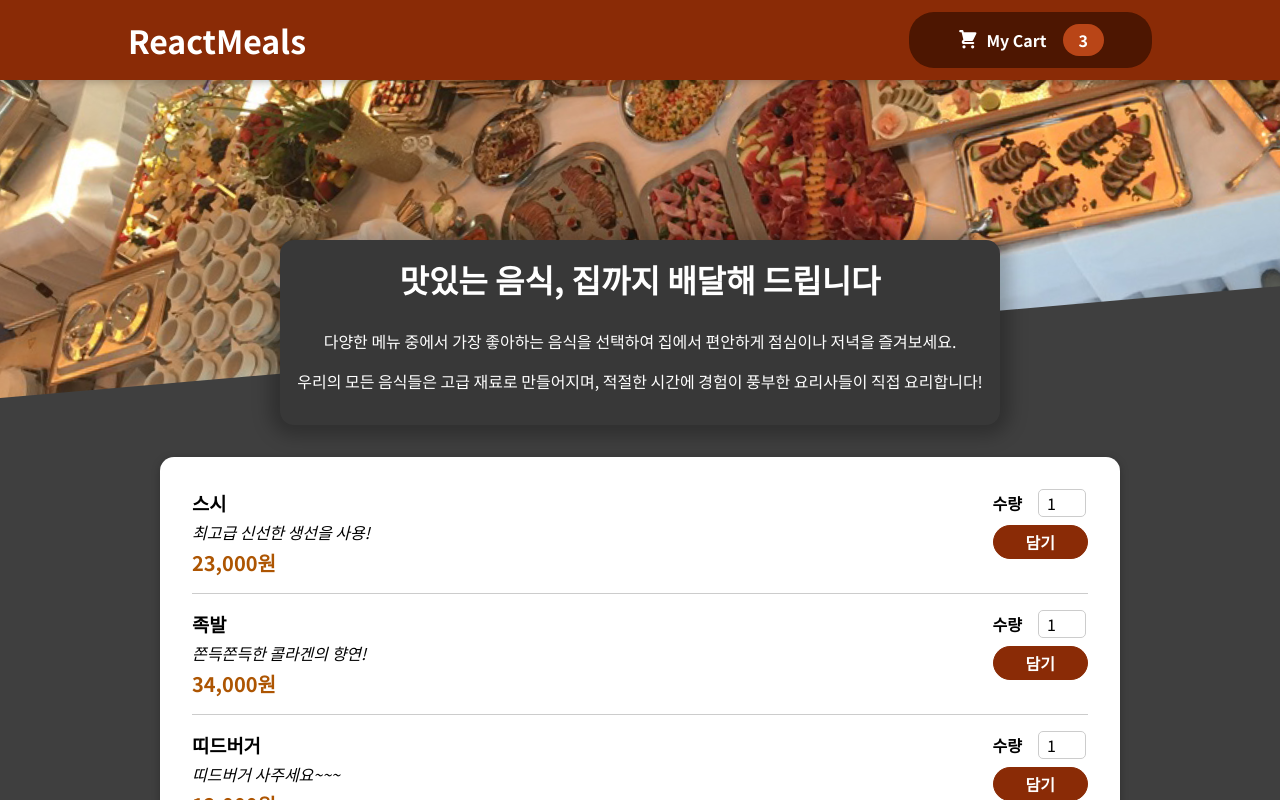
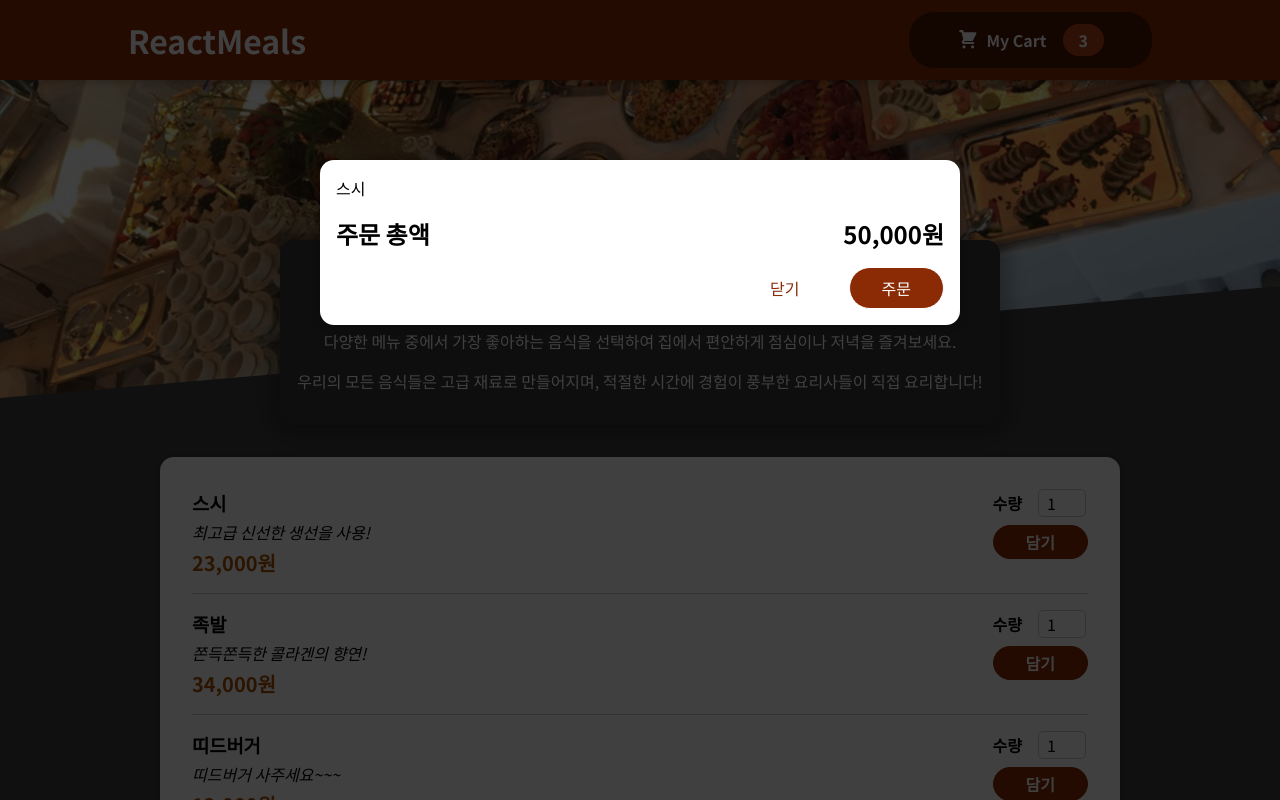
Before and after one commit to soongu/react-basic-study202306, a React (Create React App) app: page / in a window 1280 px wide. Shown: the top 800 px of the page. Built offline with nearby package versions, Linux system fonts and the light colour scheme.

Commit message:
#50. 연습프로젝트2 - 모달 컴포넌트 생성

```diff
--- a/src/App.js
+++ b/src/App.js
@@ -1,10 +1,12 @@
 import React from "react";
 import Header from "./components/Layout/Header";
 import Meals from './components/Meals/Meals';
+import Cart from "./components/Cart/Cart";
 
 const App = () => {
   return (
     <>
+      <Cart />
       <Header />
       <div id='main'>
         <Meals />
--- /dev/null
+++ b/src/components/Cart/Cart.js
@@ -0,0 +1,38 @@
+import React from "react";
+
+import styles from "./Cart.module.scss";
+import Modal from "../UI/Modal";
+
+const Cart = () => {
+  const {
+    'cart-items': cartItemsStyle,
+    total,
+    actions,
+    button,
+    'button--alt': btnAlt,
+  } = styles;
+
+  const cartItems = (
+    <ul className={cartItemsStyle}>
+      {[{ id: "c1", name: "스시", amount: 2, price: 50000 }].map((item) => (
+        <li key={item.id}>{item.name}</li>
+      ))}
+    </ul>
+  );
+
+  return (
+    <Modal>
+      {cartItems}
+      <div className={total}>
+        <span>주문 총액</span>
+        <span>50,000원</span>
+      </div>
+      <div className={actions}>
+        <button className={btnAlt}>닫기</button>
+        <button className={button}>주문</button>
+      </div>
+    </Modal>
+  );
+};
+
+export default Cart;
--- /dev/null
+++ b/src/components/Cart/Cart.module.scss
@@ -0,0 +1,52 @@
+$button-color: #8a2b06;
+$hover-active-bg-color: #5a1a01;
+$hover-active-border-color: #5a1a01;
+$hover-active-color: white;
+$button-alt-color: #8a2b06;
+$button-bg-color: #8a2b06;
+$button-color: white;
+
+.cart-items {
+  list-style: none;
+  margin: 0;
+  padding: 0;
+
+}
+
+.total {
+  display: flex;
+  justify-content: space-between;
+  align-items: center;
+  font-weight: bold;
+  font-size: 1.5rem;
+  margin: 1rem 0;
+}
+
+.actions {
+  text-align: right;
+
+  button {
+    font: inherit;
+    cursor: pointer;
+    background-color: transparent;
+    border: 1px solid $button-color;
+    padding: 0.5rem 2rem;
+    border-radius: 25px;
+    margin-left: 1rem;
+
+    &:hover, &:active {
+      background-color: $hover-active-bg-color;
+      border-color: $hover-active-border-color;
+      color: $hover-active-color;
+    }
+  }
+
+  .button--alt {
+    color: $button-alt-color;
+  }
+
+  .button {
+    background-color: $button-bg-color;
+    color: $button-color;
+  }
+}
--- /dev/null
+++ b/src/components/UI/Modal.js
@@ -0,0 +1,32 @@
+import React from "react";
+
+import styles from "./Modal.module.scss";
+
+import Portal from './Portal';
+
+const Backdrop = () => {
+  return <div className={styles.backdrop} />;
+};
+
+const ModalOverlay = ({ children }) => {
+  return (
+    <div className={styles.modal}>
+      <div className={styles.content}>{children}</div>
+    </div>
+  );
+};
+
+const Modal = ({children}) => {
+  return (
+    <>
+      <Portal target='backdrop-root'>
+        <Backdrop />
+      </Portal>
+      <Portal target='overlay-root'>
+        <ModalOverlay>{children}</ModalOverlay>
+      </Portal>
+    </>
+  );
+};
+
+export default Modal;
--- /dev/null
+++ b/src/components/UI/Modal.module.scss
@@ -0,0 +1,40 @@
+.backdrop {
+  position: fixed;
+  top: 0;
+  left: 0;
+  width: 100%;
+  height: 100vh;
+  z-index: 20;
+  background-color: rgba(0, 0, 0, 0.75);
+}
+
+.modal {
+  position: fixed;
+  top: 20vh;
+  left: 5%;
+  width: 90%;
+  background-color: white;
+  padding: 1rem;
+  border-radius: 14px;
+  box-shadow: 0 2px 8px rgba(0, 0, 0, 0.25);
+  z-index: 30;
+  animation: slide-down 300ms ease-out forwards;
+}
+
+@media (min-width: 768px) {
+  .modal {
+    width: 40rem;
+    left: calc(50% - 20rem);
+  }
+}
+
+@keyframes slide-down {
+  from {
+    opacity: 0;
+    transform: translateY(-3rem);
+  }
+  to {
+    opacity: 1;
+    transform: translateY(0);
+  }
+}
--- /dev/null
+++ b/src/components/UI/Portal.js
@@ -0,0 +1,8 @@
+import React from "react";
+import ReactDOM from "react-dom";
+
+const Portal = ({ children, target }) => {
+  return ReactDOM.createPortal(children, document.getElementById(target));
+};
+
+export default Portal;
```
